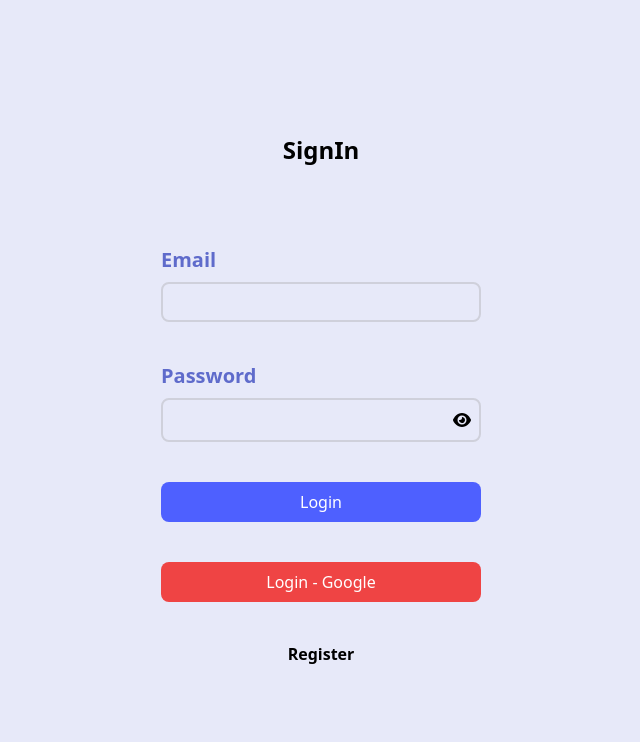
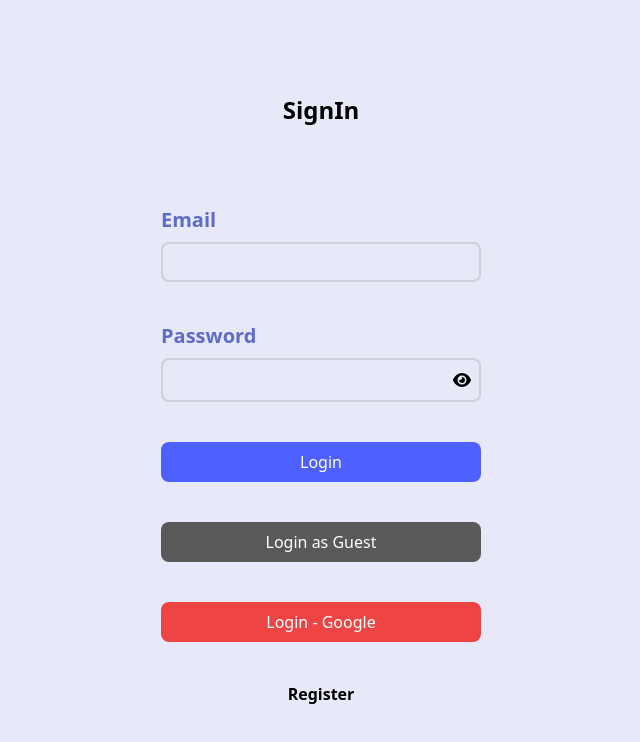
Before and after one commit to divitcr7/COMP-543-Frontend, a React (Create React App) app: page / in a window 1280 px wide. Shown: the top 742 px of the page, without its empty margins (319-959 px from the left). Built offline with nearby package versions, Linux system fonts and the light colour scheme.

Commit message:
Added login as guest button

```diff
--- a/src/screens/Signin.js
+++ b/src/screens/Signin.js
@@ -93,6 +93,12 @@ function Signin() {
                             Login
                         </button>
                     </div>
+
+                    <div className='my-10'>
+                        <button type='submit' className='text-white rounded-lg bg-[#595959] p-2 w-80 h-10'>
+                            Login as Guest
+                        </button>
+                    </div>
                 </form>
 
                 <div className='my-10'>
```
